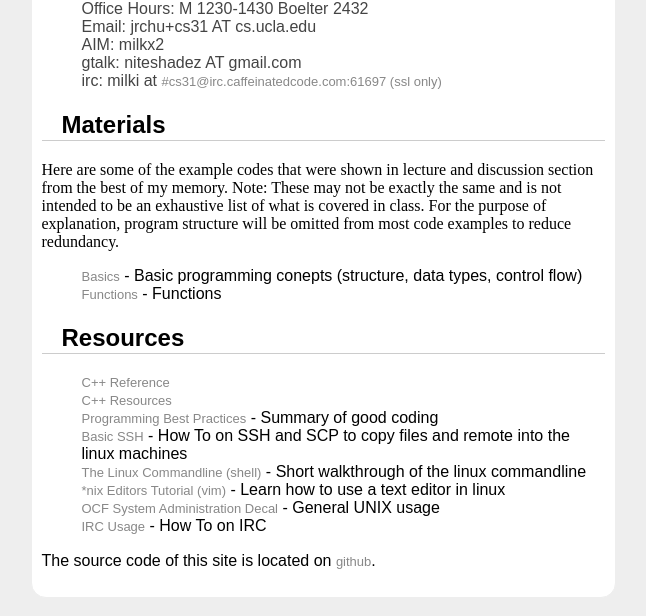
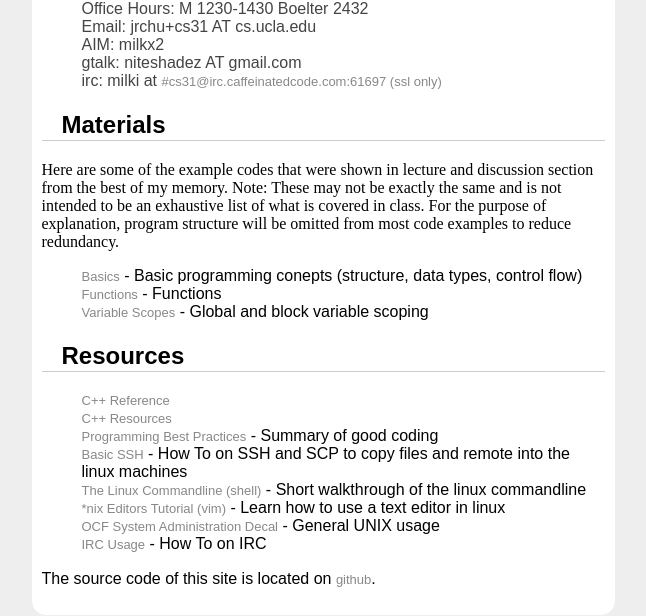
Before and after one commit to jchu/cs31, a plain HTML site: page index.html in a window 1280 px wide. Shown: the part 222-838 px from the top of the page, without its empty margins (317-963 px from the left). Drawn offline with Linux system fonts and the light colour scheme.

Commit message:
Add variable scoping

```diff
--- a/index.html
+++ b/index.html
@@ -78,6 +78,7 @@ Here are some of the example codes that were shown in lecture and discussion sec
             <ul>
                 <li><a href="code/basics.html">Basics</a> - Basic programming conepts (structure, data types, control flow)</li>
                 <li><a href="code/functions.html">Functions</a> - Functions</li>
+                <li><a href="code/variable.scope.html">Variable Scopes</a> - Global and block variable scoping</li>
             </ul>
             </section>
 
```
Also changed, not shown: 1 other file.
